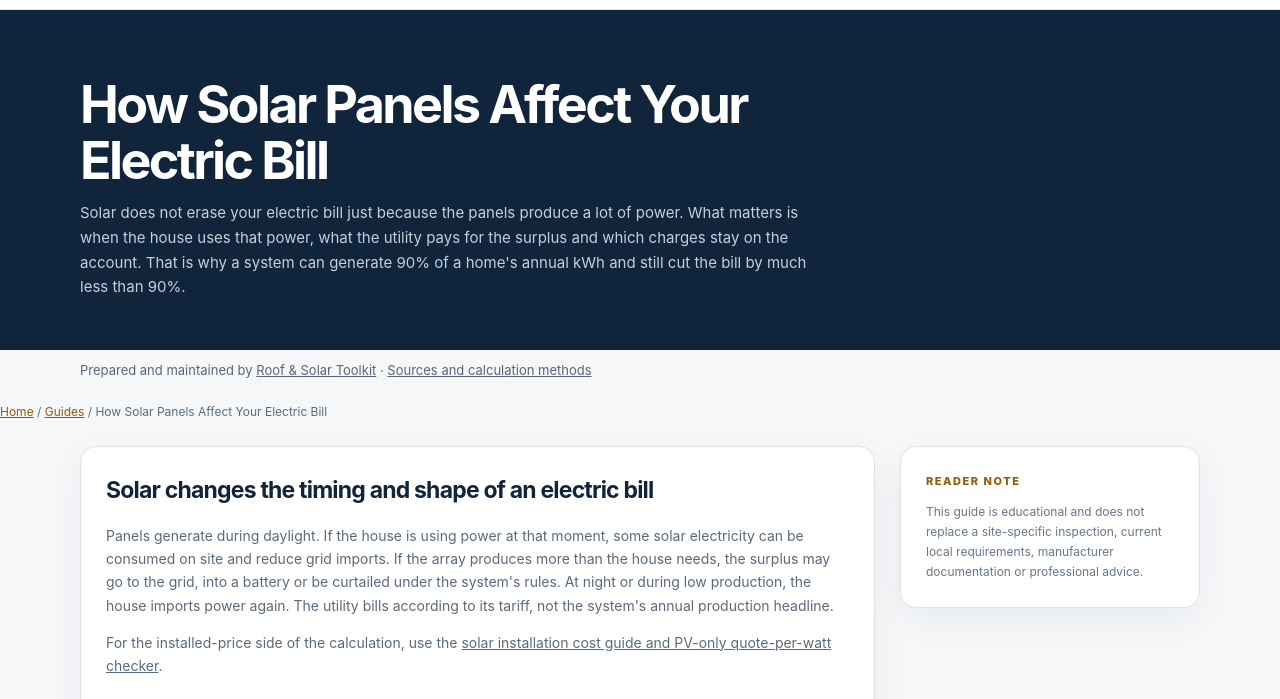
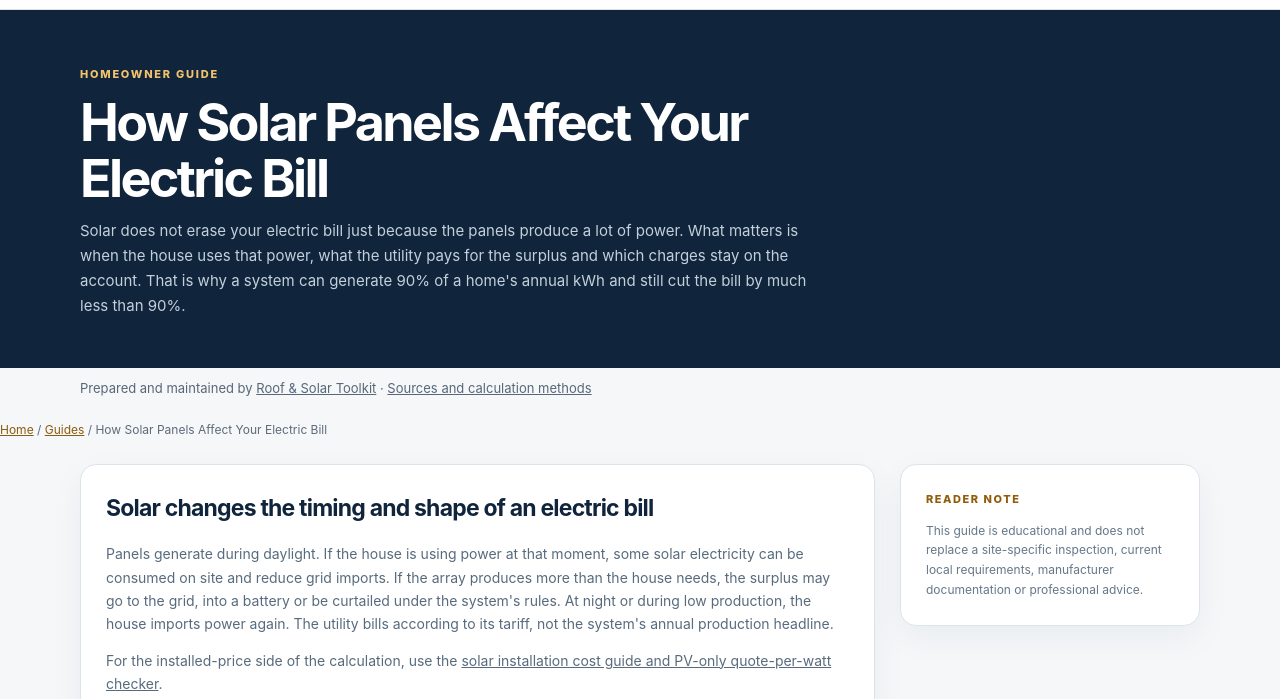
Before and after one commit to Abhish3kJa1n/us-roof-solar-toolkit-2026, a plain HTML site: page guides/understanding-solar-bill-savings.html in a window 1280 px wide. Shown: the part 97-796 px from the top of the page. Drawn offline with Linux system fonts and the light colour scheme.

Commit message:
revert: restore homepage and page content after unsafe heading edit

```diff
--- a/guides/understanding-solar-bill-savings.html
+++ b/guides/understanding-solar-bill-savings.html
@@ -5,7 +5,7 @@
 <script type="application/ld+json">{"@context":"https://schema.org","@type":"Article","headline":"How Solar Panels Affect Your Electric Bill","author":{"@type":"Organization","@id":"https://getroofsolarcalculator.online/#publisher","name":"Roof & Solar Toolkit","url":"https://getroofsolarcalculator.online/"},"publisher":{"@type":"Organization","@id":"https://getroofsolarcalculator.online/#publisher","name":"Roof & Solar Toolkit","url":"https://getroofsolarcalculator.online/"},"mainEntityOfPage":{"@type":"WebPage","@id":"https://getroofsolarcalculator.online/guides/understanding-solar-bill-savings"},"description":"See why solar generation, self-use, export credits, fixed charges and time-of-use rates produce different electric-bill savings."}</script>
 </head><body><a class="skip-link" href="#main-content">Skip to main content</a>
 <div class="top"><div class="wrap"><span><strong>Roof &amp; Solar Toolkit</strong> · Free roof and solar homeowner tools</span><span>Educational resource · Estimates only</span></div></div><header><div class="wrap nav"><a class="brand" href="/"><span class="brand-mark">⌂</span>Roof &amp; Solar Toolkit</a><nav class="links"><a href="/#tools">All tools</a><a href="/#guides">Guides</a><a href="/about">About</a><a class="btn" href="/#calculator">Main calculator</a></nav></div></header>
-<section class="page-hero"><div class="wrap"><h1>How Solar Panels Affect Your Electric Bill</h1><p>Solar does not erase your electric bill just because the panels produce a lot of power. What matters is when the house uses that power, what the utility pays for the surplus and which charges stay on the account. That is why a system can generate 90% of a home's annual kWh and still cut the bill by much less than 90%.</p></div></section>
+<section class="page-hero"><div class="wrap"><div class="eyebrow">Homeowner guide</div><h1>How Solar Panels Affect Your Electric Bill</h1><p>Solar does not erase your electric bill just because the panels produce a lot of power. What matters is when the house uses that power, what the utility pays for the surplus and which charges stay on the account. That is why a system can generate 90% of a home's annual kWh and still cut the bill by much less than 90%.</p></div></section>
 <div class="wrap" aria-label="Publication attribution"><p style="margin:10px 0 14px;font-size:13px;color:#586779;">Prepared and maintained by <a href="/about">Roof &amp; Solar Toolkit</a> · <a href="/methodology">Sources and calculation methods</a></p></div><div class="wrap crumbs"><a href="/">Home</a> / <a href="/#guides">Guides</a> / How Solar Panels Affect Your Electric Bill</div><div class="wrap layout"><main class="maincol" id="main-content"><article class="article" style="margin-top:0"><h2>Solar changes the timing and shape of an electric bill</h2><p>Panels generate during daylight. If the house is using power at that moment, some solar electricity can be consumed on site and reduce grid imports. If the array produces more than the house needs, the surplus may go to the grid, into a battery or be curtailed under the system's rules. At night or during low production, the house imports power again. The utility bills according to its tariff, not the system's annual production headline.</p>
 <p>For the installed-price side of the calculation, use the <a href="solar-installation-cost">solar installation cost guide and PV-only quote-per-watt checker</a>.</p>
 <h2>Self-consumption and exported electricity</h2><p>If the dishwasher, air conditioner or other loads run while the panels are producing, the home can use that power directly. The leftover goes somewhere: export it, store it if the system has a battery, or curtail it if required. The utility may pay a lower rate for exports than it charges you for imports. One exported kWh does not automatically cancel one imported kWh at the retail rate.</p>
```
